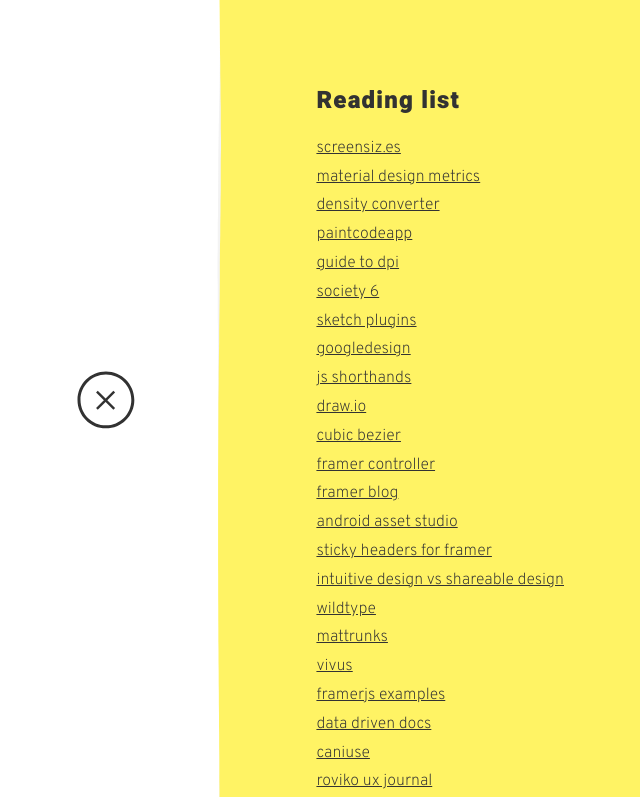
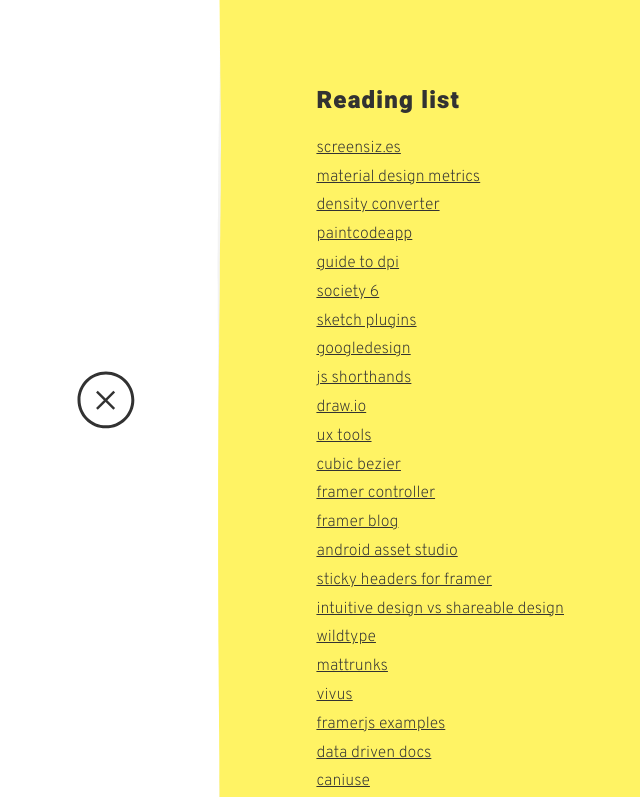
Before and after one commit to mattiapazienti/mattiapazienti.github.io, a plain HTML site: page index.html in a window 1280 px wide. Both pictures are taken after a click on the element 113 px from the left and 400 px from the top of the page. Shown: the top 797 px of the page, without its empty margins (7-647 px from the left). Drawn offline with nearby package versions, Linux system fonts and the light colour scheme.

Commit message:
Update index.html

```diff
--- a/index.html
+++ b/index.html
@@ -161,6 +161,7 @@
                     <li><a href="https://design.google.com/" target="_blank"> googledesign</a></li>
                     <li><a href="https://www.sitepoint.com/shorthand-javascript-techniques/" target="_blank"> js shorthands</a></li>
                     <li><a href="https://www.draw.io" target="_blank"> draw.io</a></li>
+		    <li><a href="http://usabilitygeek.com/user-experience-ux-tools/" target="_blank">ux tools</a></li>
                     <li><a href="http://cubic-bezier.com/" target="_blank"> cubic bezier</a></li>
                     <li><a href="https://github.com/awt2542/ViewController-for-Framer" target="_blank"> framer controller</a></li>
                     <li><a href="https://blog.framer.com" target="_blank"> framer blog</a></li>
```
